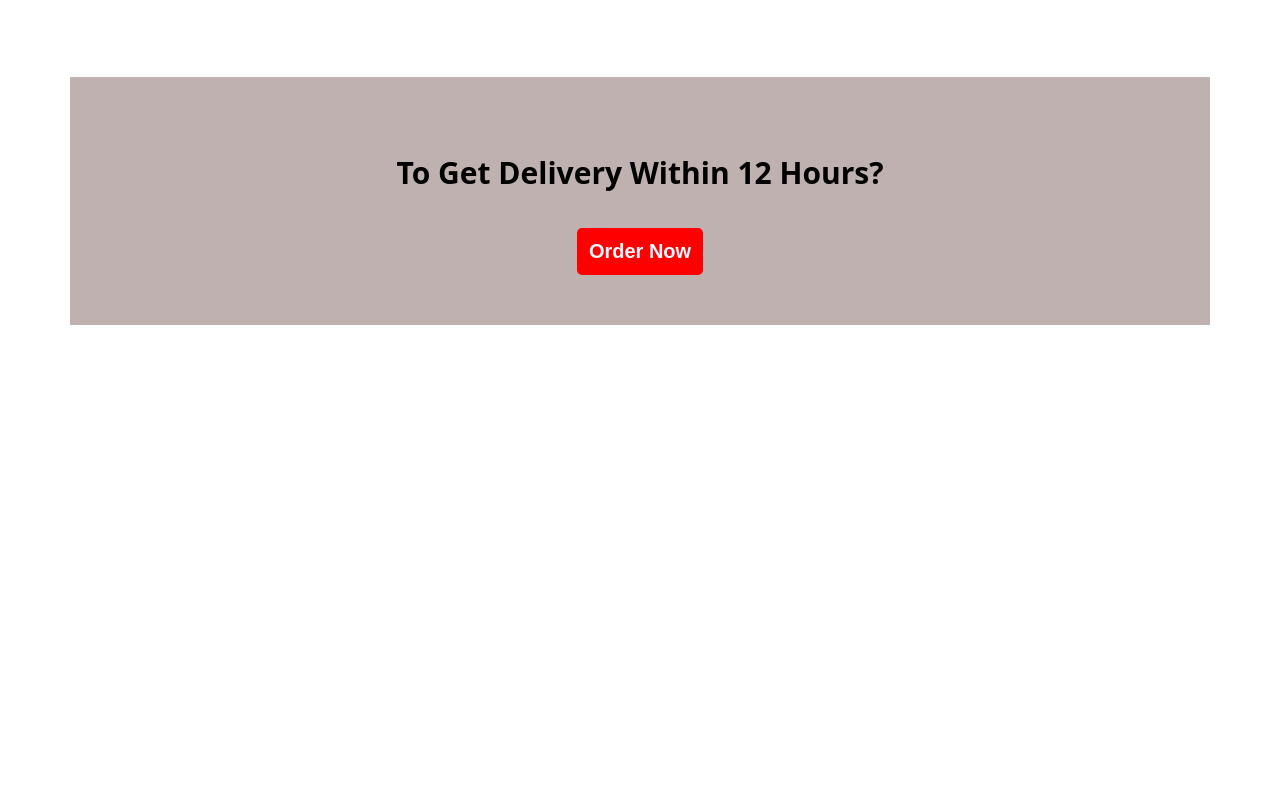
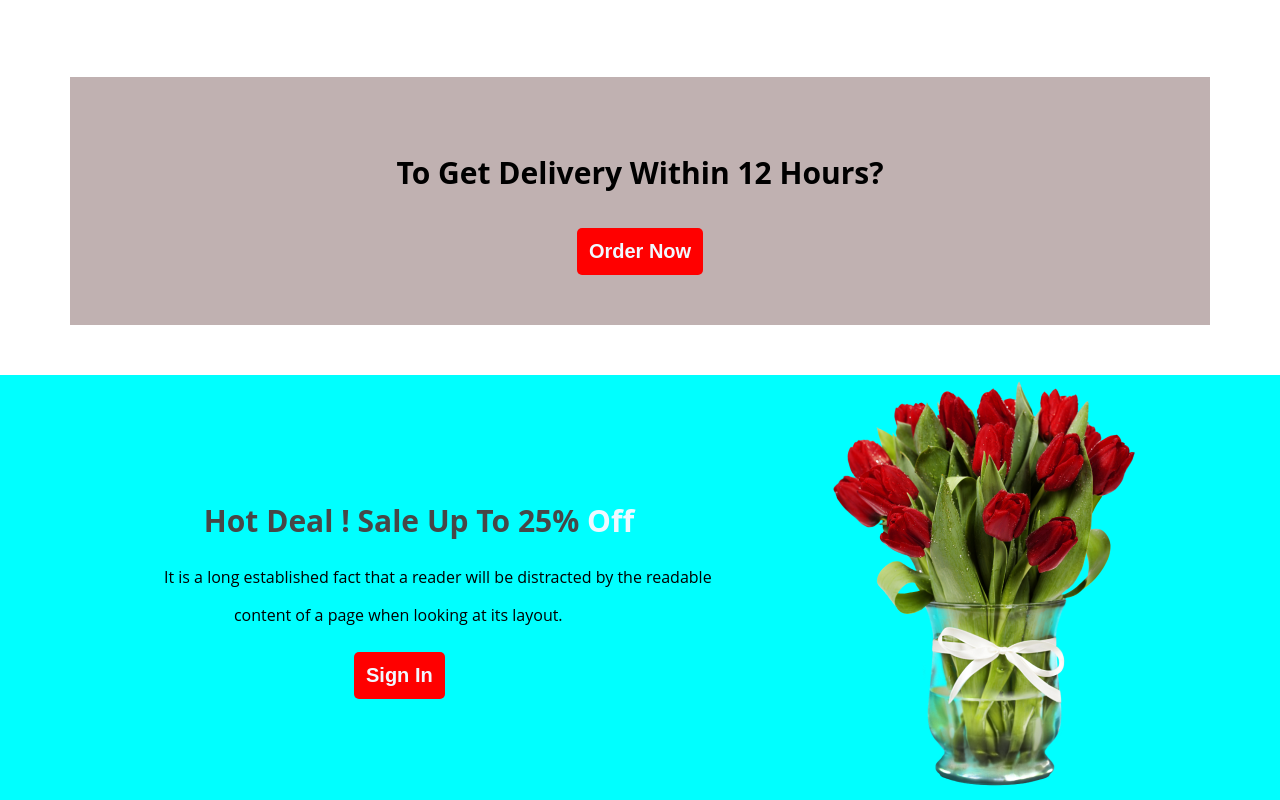
Before and after one commit to Rejuwan12/my-flower-shop, a plain HTML site: page index.html in a window 1280 px wide. Shown: the part 1789-2589 px from the top of the page. Before the commit the page ends 2114 px from the top, so only its background shows below. Drawn offline with Linux system fonts and the light colour scheme.

Commit message:
header-2 done

```diff
--- a/index.html
+++ b/index.html
@@ -76,6 +76,14 @@
         <button class="btn-2"> Order Now</button></div>
     </section>
     </main>
+<section class="header-2">
+    <div class="header-2-content">
+        <h1 class="header-2-title">Hot Deal ! Sale Up To 25% <span>Off</span> </h1>
+        <p class="header-2-description">It is a long established fact that a reader will be distracted by the readable
+           <p class="descrip"> content of a page when looking at its layout.</p></p>
+        <button class="btn-3">Sign In</button> </div>
+        <div class="header-2-image"> <img src="image/pngwing 8.png" alt=""></div>
+</section>
 
 </body>
 </html>
--- a/stylesss/styles.css
+++ b/stylesss/styles.css
@@ -19,7 +19,7 @@ body{
 .header-content{
     padding: 40px 40px 40px 160px ;
     max-width: 500px;
-   margin:50px;
+    margin:50px;
     }
 
 .header-title{
@@ -132,3 +132,69 @@ title{
 .section-3-title{
     font-weight: bold;
 }
+.header-3{
+    background-color: #FFF8F3;
+    background-repeat: no-repeat;
+    background-position: bottom;
+    justify-content: space-evenly;
+
+}
+.header-3-content{
+    padding: 70px;
+   display: flex;
+   align-items: center;
+   justify-content: space-evenly;
+}
+
+
+.header-3-title{
+    font-size: 45px;
+    font-weight: 600px;
+    margin-top: 5px;
+    margin-bottom: 20px;
+}
+.header-3-description{
+    display: flex;
+    width: 600px;
+}
+.header-2{
+    background-color: aqua;
+    display: flex;
+    align-items: center;
+    justify-content: space-evenly;
+    padding-right: 20px;
+    margin-top: 50px;
+}
+.header-2-content{
+    max-width: 500px;
+    margin:50px;
+    align-items: center;
+}
+.header-2-title{
+    color: #474747;
+    margin-left: 10px;
+    text-align: center;
+    font-size: 30px;
+}
+span{
+    color: aliceblue;
+}
+.header-2-description{
+    display: flex;
+    width: 600px;
+    bottom: 100px;
+}
+.descrip{
+    margin-left: 70px;
+}
+.btn-3{
+    border-radius: 5px;
+    background-color: red;
+    border: 0;
+    font-size: 20px;
+    font-weight: 700;
+    padding: 12px;
+    margin-top: 10px;
+    color: aliceblue;
+    margin-left: 190px;
+}
```
Also changed, not shown: image/flower 2.png (renamed from image/Rectangle 4.png), image/flower 3.png (renamed from image/Rectangle 5.png), image/flower4.png (renamed from image/Rectangle 6.png).
